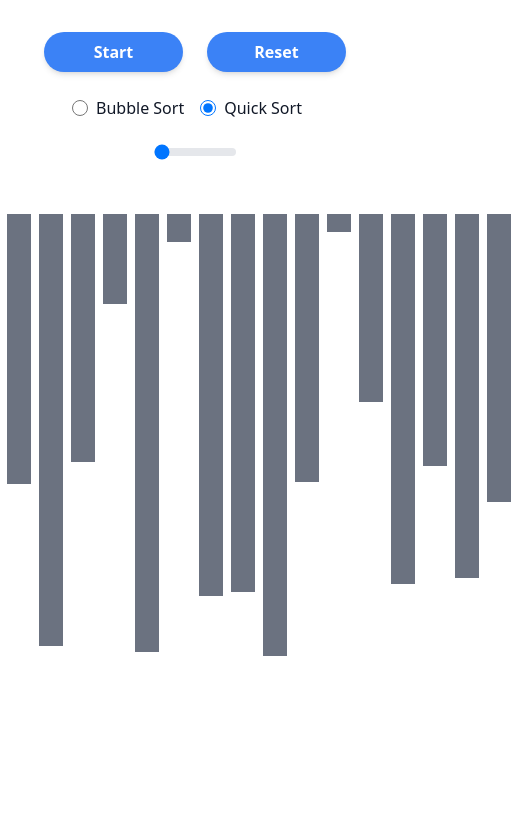
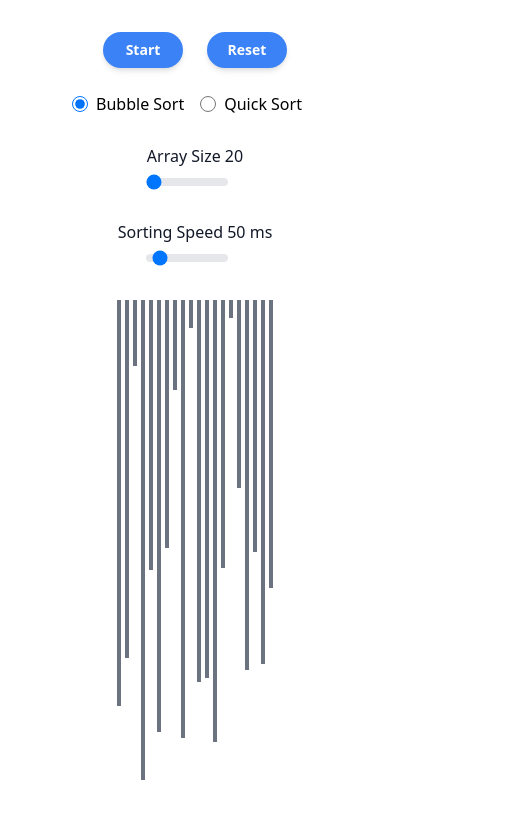
Before and after one commit to bahetyshyam/sorting-app, a React (Vite) app: page / in a window 390 px wide. Shown: the top 818 px of the page, 515 px wide, since content can reach past the window. Built offline with nearby package versions, Linux system fonts and the light colour scheme.

Commit message:
Fixed quick sort by adding pivot representation, added speed slider

```diff
--- a/src/App.tsx
+++ b/src/App.tsx
@@ -29,9 +29,11 @@ function App() {
     isAppSorting,
     arraySize,
     sortingAlgorithm,
+    sortingSpeed,
     setSortArray,
     setArraySize,
     setSortingAlgorithm,
+    setSortingSpeed,
     resetArray,
     startSorting,
   } = useAppContext() as AppContextType;
@@ -65,6 +67,12 @@ function App() {
   function onChangeRadioButton(value: string) {
     setSortingAlgorithm(value as SortingAlgorithm);
   }
+  function onChangeRangeSlider(value: number) {
+    setArraySize(value);
+  }
+  function onChangeSortingSpeedRangeSlider(value: number) {
+    setSortingSpeed(value);
+  }
 
   return (
     <div>
@@ -79,11 +87,29 @@ function App() {
       <RadioButtons
         radioItems={radioItemsProps}
         onChange={onChangeRadioButton}
+        disabled={isAppSorting}
       />
       <RangeSlider
         value={arraySize}
-        updateArraySize={setArraySize}
+        onChange={onChangeRangeSlider}
         disabled={isAppSorting}
+        labelRenderFunction={() => (
+          <div className="text-base font-medium text-gray-900">
+            Array Size {arraySize}
+          </div>
+        )}
+      />
+      <RangeSlider
+        value={sortingSpeed}
+        onChange={onChangeSortingSpeedRangeSlider}
+        disabled={isAppSorting}
+        min={10}
+        max={500}
+        labelRenderFunction={() => (
+          <div className="text-base font-medium text-gray-900">
+            Sorting Speed {sortingSpeed} ms
+          </div>
+        )}
       />
 
       <div className="mt-6 flex justify-center">
--- a/src/components/Bar/index.tsx
+++ b/src/components/Bar/index.tsx
@@ -10,17 +10,23 @@ interface IProps {
 }
 
 const Bar: React.FC<IProps> = ({ id, value, barColor, isPivot }) => {
-  const barClass = classNames(['w-6 m-1'], {
-    'bg-gray-500': barColor === 'gray',
-    'bg-blue-600': barColor === 'blue',
-    'bg-red-600': barColor === 'red',
-  });
-  const pivotClassNames = classNames(['w-6 m-1'], {
-    'bg-red-600': isPivot,
-  });
+  const barClass = classNames(
+    ['m-0.5 w-1 sm:m-1 sm:w-3  md:m-1 md:w-4 lg:w-6'],
+    {
+      'bg-gray-500': barColor === 'gray',
+      'bg-blue-600': barColor === 'blue',
+      'bg-red-600': barColor === 'red',
+    },
+  );
+  const pivotClassNames = classNames(
+    ['m-0.5 h-1 w-1 sm:m-1 sm:w-3 sm:h-3 md:m-1 md:w-4 md:h-4 lg:w-6 lg:h-6'],
+    {
+      'bg-red-600': isPivot,
+    },
+  );
   return (
     <div key={id}>
-      <div className={pivotClassNames} style={{ height: 20 }}></div>
+      <div className={pivotClassNames}></div>
       <div className={barClass} style={{ height: value * 2 }}></div>
     </div>
   );
--- a/src/components/Button/index.tsx
+++ b/src/components/Button/index.tsx
@@ -9,7 +9,7 @@ interface IProps {
 
 const Button: React.FC<IProps> = ({ children, onClick, disabled }) => {
   const baseButtonClass =
-    'mx-3 rounded-full bg-blue-500 px-4 py-2 font-semibold text-white shadow-md hover:cursor-pointer hover:bg-blue-700 focus:outline-none focus:ring-2 focus:ring-blue-400 focus:ring-opacity-75 w-36';
+    'mx-3 w-20 md:w-36 rounded-full bg-blue-500 px-4 py-2 text-sm md:text-base font-semibold text-white shadow-md hover:cursor-pointer hover:bg-blue-700 focus:outline-none focus:ring-2 focus:ring-blue-400 focus:ring-opacity-75';
   const buttonClass = useMemo(() => {
     return classNames(baseButtonClass, {
       'cursor-not-allowed opacity-50': disabled,
--- a/src/components/RadioButtons/index.tsx
+++ b/src/components/RadioButtons/index.tsx
@@ -3,6 +3,7 @@ import React, { useEffect, useId, useMemo, useState } from 'react';
 interface IProps {
   radioItems: RadioItemsType[];
   onChange?: (radioValue: string) => void;
+  disabled?: boolean;
 }
 
 type RadioItemsType = {
@@ -12,7 +13,7 @@ type RadioItemsType = {
   isDefault?: boolean;
 };
 
-const RadioButtons: React.FC<IProps> = ({ radioItems, onChange }) => {
+const RadioButtons: React.FC<IProps> = ({ radioItems, onChange, disabled }) => {
   const defaultRadioValue = useMemo(() => {
     if (radioItems.length === 0) {
       return '';
@@ -46,10 +47,11 @@ const RadioButtons: React.FC<IProps> = ({ radioItems, onChange }) => {
               value={value}
               name={nameForRadio}
               className="h-4 w-4 cursor-pointer border-gray-300 bg-gray-100 text-blue-600"
+              disabled={disabled}
             />
             <label
               htmlFor={id}
-              className="ms-2 cursor-pointer text-base font-medium text-gray-900 dark:text-gray-300"
+              className="text-gray-90 ms-2 cursor-pointer text-base font-medium"
             >
               {label}
             </label>
--- a/src/components/RangeSlider/index.tsx
+++ b/src/components/RangeSlider/index.tsx
@@ -2,31 +2,38 @@ import React from 'react';
 
 interface IProps {
   value?: number;
-  updateArraySize: (arraySize: number) => void;
+  onChange: (arraySize: number) => void;
   disabled: boolean;
+  min?: number;
+  max?: number;
+  labelRenderFunction?: () => React.ReactNode;
 }
 
 const RangeSlider: React.FC<IProps> = ({
   value = 50,
-  updateArraySize,
+  onChange,
   disabled,
+  min,
+  max,
+  labelRenderFunction,
 }) => {
   const onSliderValueChange = (e: React.FormEvent<HTMLInputElement>) => {
-    updateArraySize(parseInt(e.currentTarget.value));
+    onChange(parseInt(e.currentTarget.value));
   };
   return (
-    <>
+    <div className="mt-7">
+      {labelRenderFunction && labelRenderFunction()}
       <input
         onChange={onSliderValueChange}
         id="default-range"
         type="range"
-        min={20}
-        max={50}
+        min={min || 20}
+        max={max || 50}
         value={value}
-        className="mt-7 h-2 w-1/4 cursor-pointer appearance-none rounded-lg bg-gray-200 dark:bg-gray-700"
+        className="mr-4 h-2 w-1/4 cursor-pointer appearance-none rounded-lg bg-gray-200 dark:bg-gray-700"
         disabled={disabled}
       ></input>
-    </>
+    </div>
   );
 };
 
--- a/src/contexts/AppContext.tsx
+++ b/src/contexts/AppContext.tsx
@@ -15,10 +15,12 @@ export type AppContextType = {
   isAppSorting: boolean;
   arraySize: number;
   sortingAlgorithm: SortingAlgorithm;
+  sortingSpeed: number; //milliseconds
   setSortArray: (sortArray: ElementItem[]) => void;
   setIsAppSorting: (isAppSorting: boolean) => void;
   setArraySize: (arraySize: number) => void;
   setSortingAlgorithm: (SortingAlgorithm: SortingAlgorithm) => void;
+  setSortingSpeed: (speed: number) => void;
   resetArray?: () => void;
   startSorting?: () => void;
   dispatch: React.Dispatch<ActionType>;
@@ -29,13 +31,15 @@ type StateType = {
   isAppSorting: boolean;
   arraySize: number;
   sortingAlgorithm: SortingAlgorithm;
+  sortingSpeed: number;
 };
 
 type ActionType =
   | { type: 'UPDATE_SORT_ARRAY'; payload: ElementItem[] }
   | { type: 'UPDATE_IS_APP_SORTING'; payload: boolean }
   | { type: 'UPDATE_ARRAY_SIZE'; payload: number }
-  | { type: 'UPDATE_SORTING_ALGORITHM'; payload: SortingAlgorithm };
+  | { type: 'UPDATE_SORTING_ALGORITHM'; payload: SortingAlgorithm }
+  | { type: 'UPDATE_SORTING_SPEED'; payload: number };
 
 export const AppContext = createContext<AppContextType | null>(null);
 
@@ -47,7 +51,8 @@ const initialState: StateType = {
   sortArray: [],
   isAppSorting: false,
   arraySize: 20,
-  sortingAlgorithm: 'quickSort',
+  sortingAlgorithm: 'bubbleSort',
+  sortingSpeed: 50,
 };
 
 function reducer(state: StateType, action: ActionType): StateType {
@@ -76,6 +81,12 @@ function reducer(state: StateType, action: ActionType): StateType {
         sortingAlgorithm: action.payload,
       };
     }
+    case 'UPDATE_SORTING_SPEED': {
+      return {
+        ...state,
+        sortingSpeed: action.payload,
+      };
+    }
     default:
       throw new Error();
   }
@@ -98,6 +109,9 @@ export const AppProvider: FC<IProps> = ({ children }) => {
   const updateSortingAlgorithm = (sortingAlgorithm: SortingAlgorithm) => {
     dispatch({ type: 'UPDATE_SORTING_ALGORITHM', payload: sortingAlgorithm });
   };
+  const updateSortingSpeed = (sortingSpeed: number) => {
+    dispatch({ type: 'UPDATE_SORTING_SPEED', payload: sortingSpeed });
+  };
 
   useEffect(() => {
     resetArray();
@@ -118,18 +132,20 @@ export const AppProvider: FC<IProps> = ({ children }) => {
       updateIsAppSorting,
       updateSortArray,
       sortingAlgorithm: state.sortingAlgorithm,
+      sortingSpeed: state.sortingSpeed,
     });
-    // bblSort(state.sortArray);
   };
   const value: AppContextType = {
     sortArray: state.sortArray,
     isAppSorting: state.isAppSorting,
     arraySize: state.arraySize,
     sortingAlgorithm: state.sortingAlgorithm,
+    sortingSpeed: state.sortingSpeed,
     setSortArray: updateSortArray,
     setIsAppSorting: updateIsAppSorting,
     setArraySize: updateArraySize,
     setSortingAlgorithm: updateSortingAlgorithm,
+    setSortingSpeed: updateSortingSpeed,
     resetArray,
     startSorting,
     dispatch,
--- a/src/contexts/util.ts
+++ b/src/contexts/util.ts
@@ -1,5 +1,9 @@
 import { ElementItem, SortingAlgorithm } from '../types';
 import { v4 as uuidv4 } from 'uuid';
+
+function delay(time: number) {
+  return new Promise((resolve) => setTimeout(resolve, time));
+}
 
 function createRandomNumberExceptZero(upperLimit: number) {
   let randomNumber;
@@ -25,6 +29,7 @@ interface SortArrayParams {
   updateIsAppSorting: (isAppSorting: boolean) => void;
   updateSortArray: (sortArray: ElementItem[]) => void;
   sortingAlgorithm: SortingAlgorithm;
+  sortingSpeed: number;
 }
 export function initiateSorting(sortArrayParamsObject: SortArrayParams) {
   const { sortingAlgorithm } = sortArrayParamsObject;
@@ -44,6 +49,7 @@ async function bubbleSort({
   sortArray,
   updateIsAppSorting,
   updateSortArray,
+  sortingSpeed,
 }: SortArrayParams) {
   updateIsAppSorting(true);
   for (let i = 0; i < sortArray.length; i++) {
@@ -54,23 +60,21 @@ async function bubbleSort({
       sortArray[j].color = 'blue';
       sortArray[j + 1].color = 'blue';
       updateSortArray([...sortArray]);
+      await delay(sortingSpeed);
+
       if (sortArray[j].value > sortArray[j + 1].value) {
         // If the condition is true
         // then swap them
         const temp = sortArray[j];
         sortArray[j] = sortArray[j + 1];
         sortArray[j + 1] = temp;
-        await new Promise((resolve) => {
-          setTimeout(() => {
-            resolve(() => {
-              updateSortArray([...sortArray]);
-            });
-          }, 10);
-        });
+        updateSortArray([...sortArray]);
+        await delay(sortingSpeed);
       }
       sortArray[j].color = 'gray';
       sortArray[j + 1].color = 'gray';
       updateSortArray([...sortArray]);
+      await delay(sortingSpeed);
     }
   }
   updateIsAppSorting(false);
@@ -80,6 +84,7 @@ async function initiateQuickSort({
   sortArray,
   updateIsAppSorting,
   updateSortArray,
+  sortingSpeed,
 }: SortArrayParams) {
   async function swap(
     items: ElementItem[],
@@ -90,41 +95,33 @@ async function initiateQuickSort({
     items[leftIndex] = items[rightIndex];
     items[rightIndex] = temp;
     updateSortArray([...items]);
-    await new Promise((resolve) => {
-      setTimeout(() => {
-        resolve(() => {
-          updateSortArray([...sortArray]);
-        });
-      }, 1000);
-    });
+    await delay(sortingSpeed);
   }
   async function partition(items: ElementItem[], left: number, right: number) {
     const pivot = items[Math.floor((right + left) / 2)]; //middle element
     pivot.isPivot = true;
-    await new Promise((resolve) => {
-      setTimeout(() => {
-        resolve(() => {
-          updateSortArray([...sortArray]);
-        });
-      }, 1000);
-    });
+    updateSortArray([...items]);
+    await delay(sortingSpeed);
     let i = left; //left pointer
     let j = right; //right pointer
     items[i].color = 'blue';
     items[j].color = 'blue';
     updateSortArray([...items]);
+    await delay(sortingSpeed);
     while (i <= j) {
       while (items[i].value < pivot.value) {
         items[i].color = 'gray';
         i++;
         items[i].color = 'blue';
         updateSortArray([...items]);
+        await delay(sortingSpeed);
       }
       while (items[j].value > pivot.value) {
         items[j].color = 'gray';
         j--;
         items[j].color = 'blue';
         updateSortArray([...items]);
+        await delay(sortingSpeed);
       }
       if (i <= j) {
         await swap(items, i, j); //swapping two elements
@@ -142,6 +139,7 @@ async function initiateQuickSort({
       items[j].color = 'gray';
     }
     updateSortArray([...items]);
+    await delay(sortingSpeed);
     pivot.isPivot = false;
     return i;
   }
```
